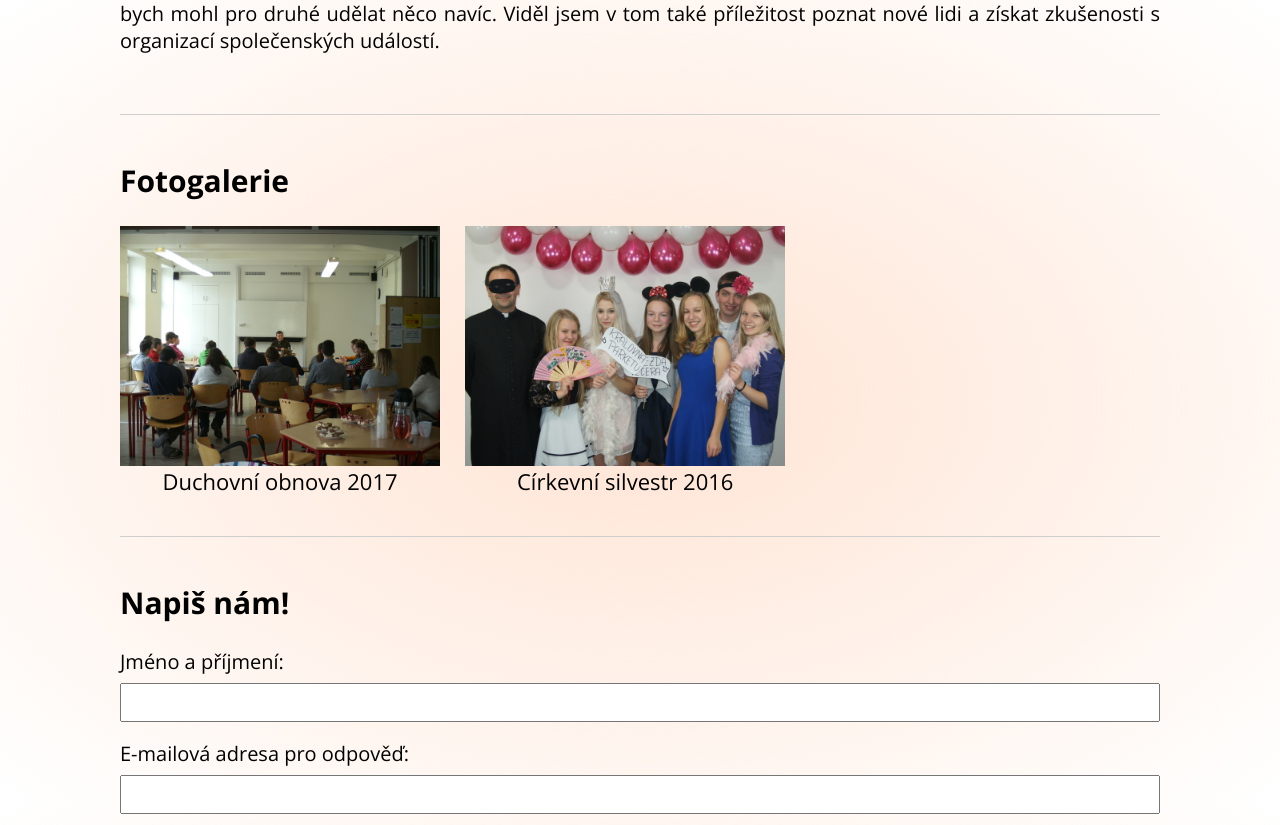
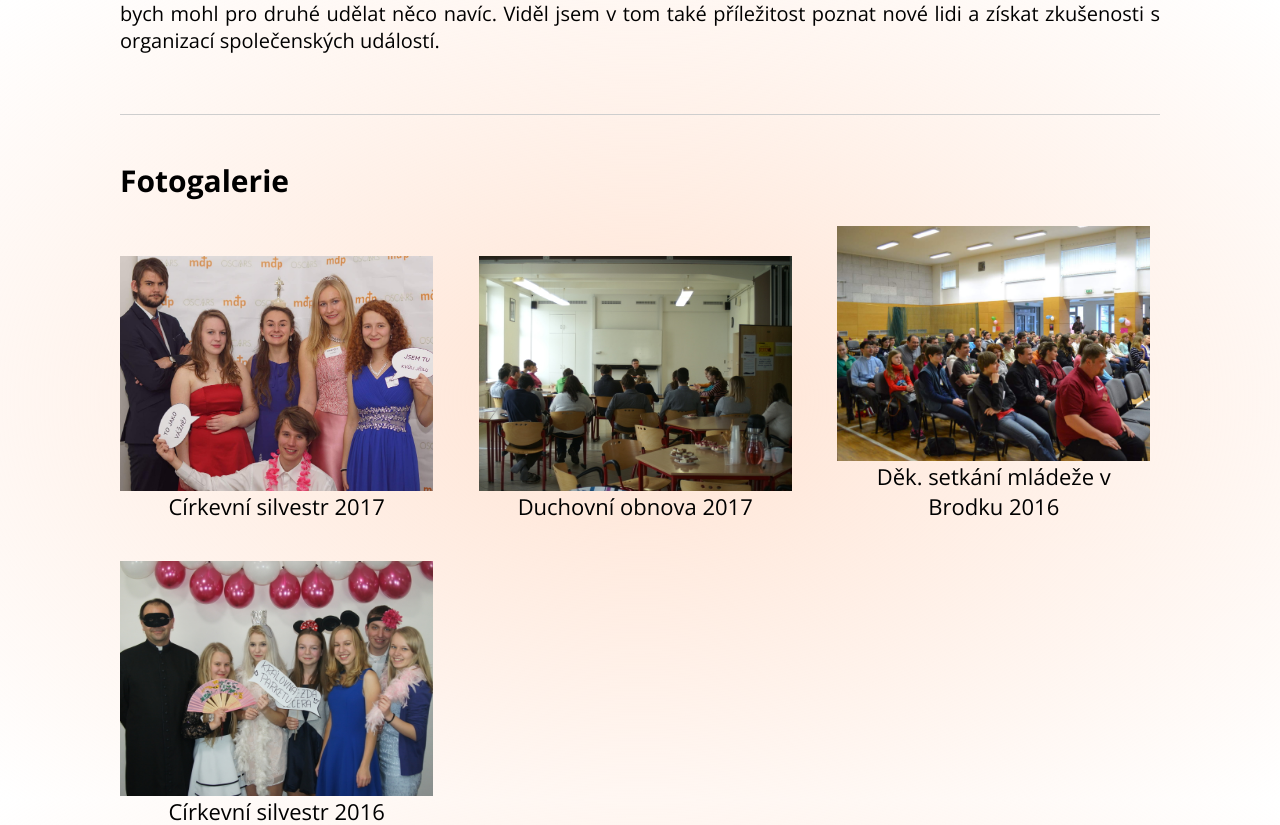
Before and after one commit to davidindra/mladezprostejov.cz, a PHP site: page / in a window 1280 px wide. Shown: the part 4000-4825 px from the top of the page. Run offline with PHP 8.4, Linux system fonts and the light colour scheme; some libraries are stand-ins or nearby versions.

Commit message:
Updated gallery, added thumbnails, changed heading landscape photo

```diff
--- a/index.php
+++ b/index.php
@@ -34,7 +34,7 @@
     </section>
 
     <section id="banner" class="noborder">
-        <img src="img/heading.jpg" alt="Banner MDP">
+        <img src="img/heading2.jpg" alt="Banner MDP">
     </section>
 
     <section id="main">
@@ -63,7 +63,7 @@
         <div id="calendar-wrapper">
             <table id="list">
                 <tr>
-                    <td>Crossna</td>
+                    <td>Crossna Prostějov</td>
                     <td>15. 12.</td>
                 </tr>
                 <tr>
@@ -127,7 +127,7 @@
                 Ráda trávím čas se svými přáteli. Když je chvilka, tak ráda čtu, dívám se na filmy a zajdu do divadla. Taky poslouchám hudbu, maluji, bruslím a plavu.
             </p>
             <p>
-                Být animátor pro mě znamená znamená být tu pro druhé a jsem ráda, že mohu tímto prostřednictvím sloužit Bohu. Také jsem skrze tuto službu poznala nové přátele a užila si s nimi spoustu legrace. Jednoduše mě baví dělat něco, co má smysl, a přivádět mladé k Bohu smysl má.
+                Být animátor pro mě znamená být tu pro druhé a jsem ráda, že mohu prostřednictvím tohoto sloužit Bohu. Také jsem skrze tuto službu poznala nové přátele a užila si s nimi spoustu legrace. Jednoduše mě baví dělat něco, co má smysl, a přivádět mladé k Bohu smysl má.
             </p>
         </div>
 
@@ -217,10 +217,24 @@
         <h1>Fotogalerie</h1>
 
         <div class="tile">
+            <a href="http://mladezprostejov.rajce.idnes.cz/Cirkevni_silvestr_2017/" target="_blank">
+                <img src="img/galleries/4.jpg">
+            </a>
+            <div>Církevní silvestr 2017</div>
+        </div>
+
+        <div class="tile">
             <a href="https://mladezprostejov.rajce.idnes.cz/Duchovni_obnova_2017/" target="_blank">
                 <img src="img/galleries/1.jpg">
             </a>
             <div>Duchovní obnova 2017</div>
+        </div>
+
+        <div class="tile">
+            <a href="https://mladezprostejov.rajce.idnes.cz/DSM_Brodek_2016/" target="_blank">
+                <img src="img/galleries/3.jpg">
+            </a>
+            <div>Děk. setkání mládeže v Brodku 2016</div>
         </div>
 
         <div class="tile">
@@ -229,6 +243,7 @@
             </a>
             <div>Církevní silvestr 2016</div>
         </div>
+
     </section>
 
     <section id="message">
--- a/styles.css
+++ b/styles.css
@@ -99,14 +99,14 @@ body {
           font-size: 2em;
           vertical-align: 1.3em; }
     #container section#gallery .tile {
-      width: calc((100% - 4em) / 3);
+      width: calc((100% - 5em) / 3);
       display: inline-block;
       margin: 1em; }
-      #container section#gallery .tile:nth-child(1), #container section#gallery .tile:nth-child(2), #container section#gallery .tile:nth-child(3) {
+      #container section#gallery .tile:nth-of-type(-n + 3) {
         margin-top: 0; }
-      #container section#gallery .tile:nth-child(1n) {
+      #container section#gallery .tile:nth-of-type(3n + 1) {
         margin-left: 0; }
-      #container section#gallery .tile:nth-child(3n) {
+      #container section#gallery .tile:nth-of-type(3n + 3) {
         margin-right: 0; }
       #container section#gallery .tile img {
         width: 100%;
--- a/styles.sass
+++ b/styles.sass
@@ -131,17 +131,17 @@ body
     &#gallery
 
       .tile
-        width: calc((100% - 4em) / 3)
+        width: calc((100% - 5em) / 3)
         display: inline-block
         margin: 1em
 
-        &:nth-child(1), &:nth-child(2), &:nth-child(3)
+        &:nth-of-type(-n + 3)
           margin-top: 0
 
-        &:nth-child(1n)
+        &:nth-of-type(3n + 1)
           margin-left: 0
 
-        &:nth-child(3n)
+        &:nth-of-type(3n + 3)
           margin-right: 0
 
         img
```
Also changed, not shown: img/galleries/3.jpg (added), img/galleries/4.jpg (added), img/heading2.jpg (added), 1 other file.
